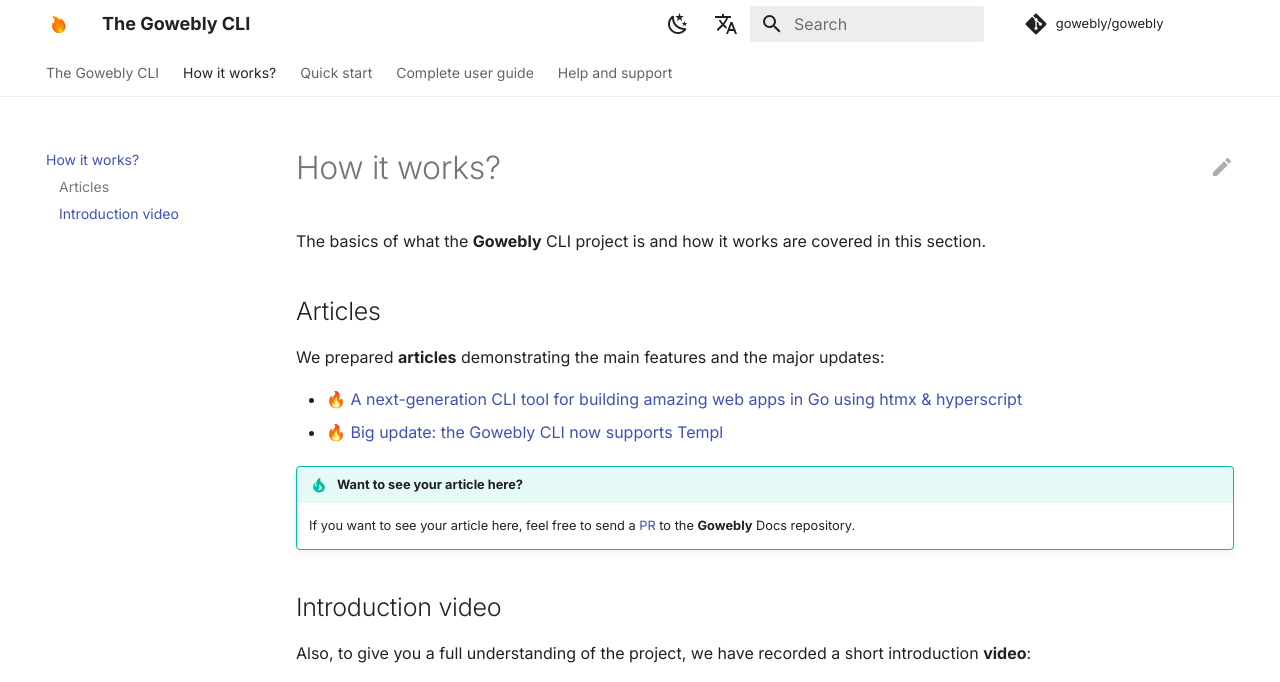
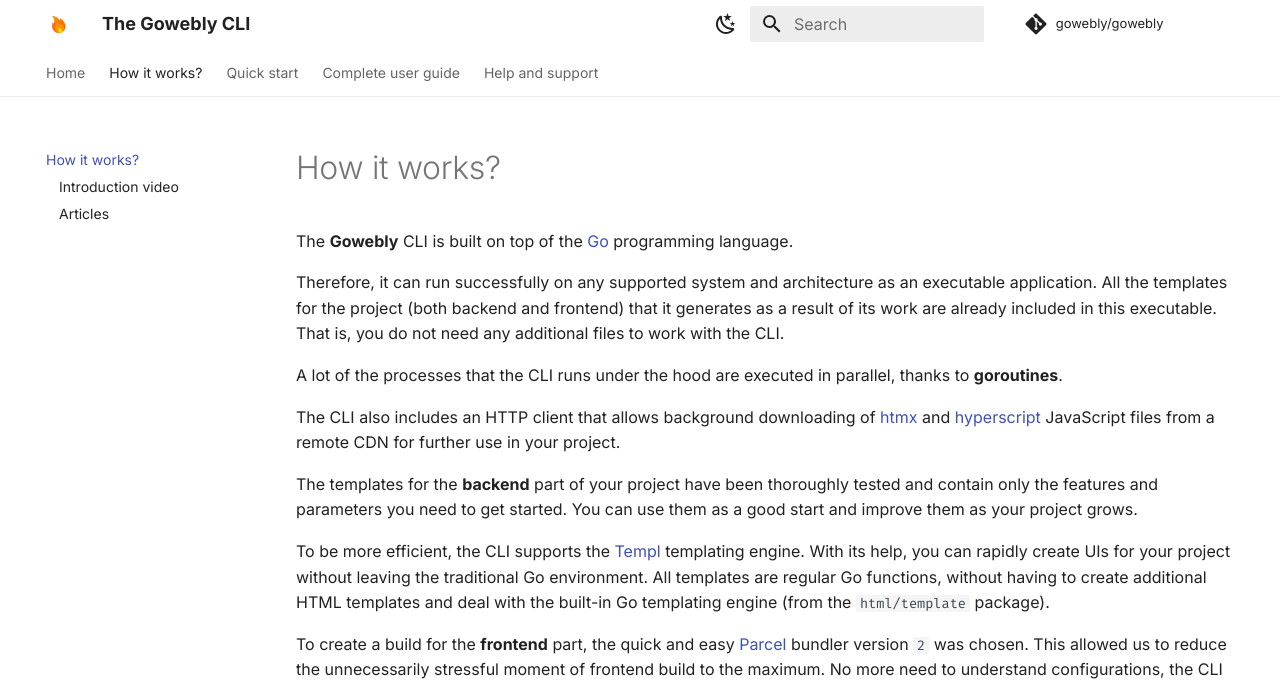
Before and after one commit to gowebly/docs, an MkDocs documentation site: the page built from docs/1_how-gowebly-works.md, in a window 1280 px wide and 1400 px high. Shown: the top 682 px of the window. Built offline with MkDocs 1.6.1 and Material for MkDocs 9.7.7, drawn with Linux system fonts in a browser that asks for light colours; emoji names are drawn with the system emoji font; comment, search, counter and statistics services are not loaded; the version menu is left out; some of the changed text lies outside the part shown; grey boxes are pictures that could not be loaded.

Commit message:
Add how is works content

```diff
--- a/docs/1_how-gowebly-works.md
+++ b/docs/1_how-gowebly-works.md
@@ -1,6 +1,28 @@
 # How it works?
 
-The basics of what the **Gowebly** CLI project is and how it works are covered in this section.
+The **Gowebly** CLI is built on top of the [Go][go_url] programming language.
+
+Therefore, it can run successfully on any supported system and architecture as an executable application. All the templates for the project (both backend and frontend) that it generates as a result of its work are already included in this executable. That is, you do not need any additional files to work with the CLI.
+
+A lot of the processes that the CLI runs under the hood are executed in parallel, thanks to **goroutines**.
+
+The CLI also includes an HTTP client that allows background downloading of [htmx][htmx_url] and [hyperscript][hyperscript_url] JavaScript files from a remote CDN for further use in your project.
+
+The templates for the **backend** part of your project have been thoroughly tested and contain only the features and parameters you need to get started. You can use them as a good start and improve them as your project grows.
+
+To be more efficient, the CLI supports the [Templ][ah_templ_url] templating engine. With its help, you can rapidly create UIs for your project without leaving the traditional Go environment. All templates are regular Go functions, without having to create additional HTML templates and deal with the built-in Go templating engine (from the `html/template` package).
+
+To create a build for the **frontend** part, the quick and easy [Parcel][parcel_url] bundler version `2` was chosen. This allowed us to reduce the unnecessarily stressful moment of frontend build to the maximum. No more need to understand configurations, the CLI has already prepared it for you.
+
+To successfully **deploy** your project to a remote server (or in the cloud), the CLI has pre-prepared Docker files (`docker-compose.yml` and `Dockerfile`). They already contain all the settings you need to create an isolated container exactly with your project.
+
+All of this together gives us the confidence to say that you will enjoy working with the **Gowebly** CLI, whatever your experience in programming and web development! :wink:
+
+## Introduction video
+
+To give you a visual understanding of the project, we have recorded a short introduction **video**:
+
+<iframe width="100%" height="640" src="https://www.youtube-nocookie.com/embed/qazYscnLku4?si=GQSiQS0Aaib-T6zD&amp;controls=0" title="YouTube video player" frameborder="0" allow="accelerometer; autoplay; clipboard-write; encrypted-media; gyroscope; picture-in-picture; web-share" allowfullscreen></iframe>
 
 ## Articles
 
@@ -12,14 +34,16 @@
 !!! tip "Want to see your article here?"
     If you want to see your article here, feel free to send a [PR][repo_pull_request_url] to the **Gowebly** Docs repository.
 
-## Introduction video
-
-Also, to give you a full understanding of the project, we have recorded a short introduction **video**:
-
-<iframe width="720" height="405" src="https://www.youtube-nocookie.com/embed/qazYscnLku4?si=GQSiQS0Aaib-T6zD&amp;controls=0" title="YouTube video player" frameborder="0" allow="accelerometer; autoplay; clipboard-write; encrypted-media; gyroscope; picture-in-picture; web-share" allowfullscreen></iframe>
-
 <!-- Links -->
 
 [repo_pull_request_url]: https://github.com/gowebly/docs/pulls
 [gowebly_devto_article_1_url]: https://dev.to/koddr/a-next-generation-cli-tool-for-building-amazing-web-apps-in-go-using-htmx-hyperscript-336d
 [gowebly_devto_article_2_url]: https://dev.to/koddr/big-update-the-gowebly-cli-now-supports-templ-3gog
+
+<!-- Products links -->
+
+[go_url]: https://go.dev
+[htmx_url]: https://htmx.org
+[hyperscript_url]: https://hyperscript.org
+[parcel_url]: https://parceljs.org
+[ah_templ_url]: https://github.com/a-h/templ
--- a/mkdocs.yml
+++ b/mkdocs.yml
@@ -2,7 +2,6 @@
 site_url: https://gowebly.org/
 repo_url: https://github.com/gowebly/gowebly
 repo_name: gowebly/gowebly
-edit_uri: main/docs/
 
 copyright: >-
   Copyright &copy; 2023 <a href="https://github.com/koddr" target="_blank">Vic Shóstak</a> and <a href="https://github.com/gowebly/gowebly/graphs/contributors" target="_blank">Contributors</a>.
@@ -19,7 +18,6 @@
     view: material/eye
 
   features:
-    - content.action.edit
     - content.code.copy
     - content.tabs.link
     - content.code.annotate
@@ -71,13 +69,13 @@
     provider: mike
     default: latest
 
-  alternate:
-    - name: English
-      link: /en/
-      lang: en
-    - name: Русский
-      link: /ru/
-      lang: ru
+  # alternate:
+  #   - name: English
+  #     link: /en/
+  #     lang: en
+  #   - name: Русский
+  #     link: /ru/
+  #     lang: ru
 
   consent:
     title: Cookie consent
```
Also changed, not shown: docs/2_quick-start.md (+2 -2 lines), docs/index.md (+2 -2 lines).
